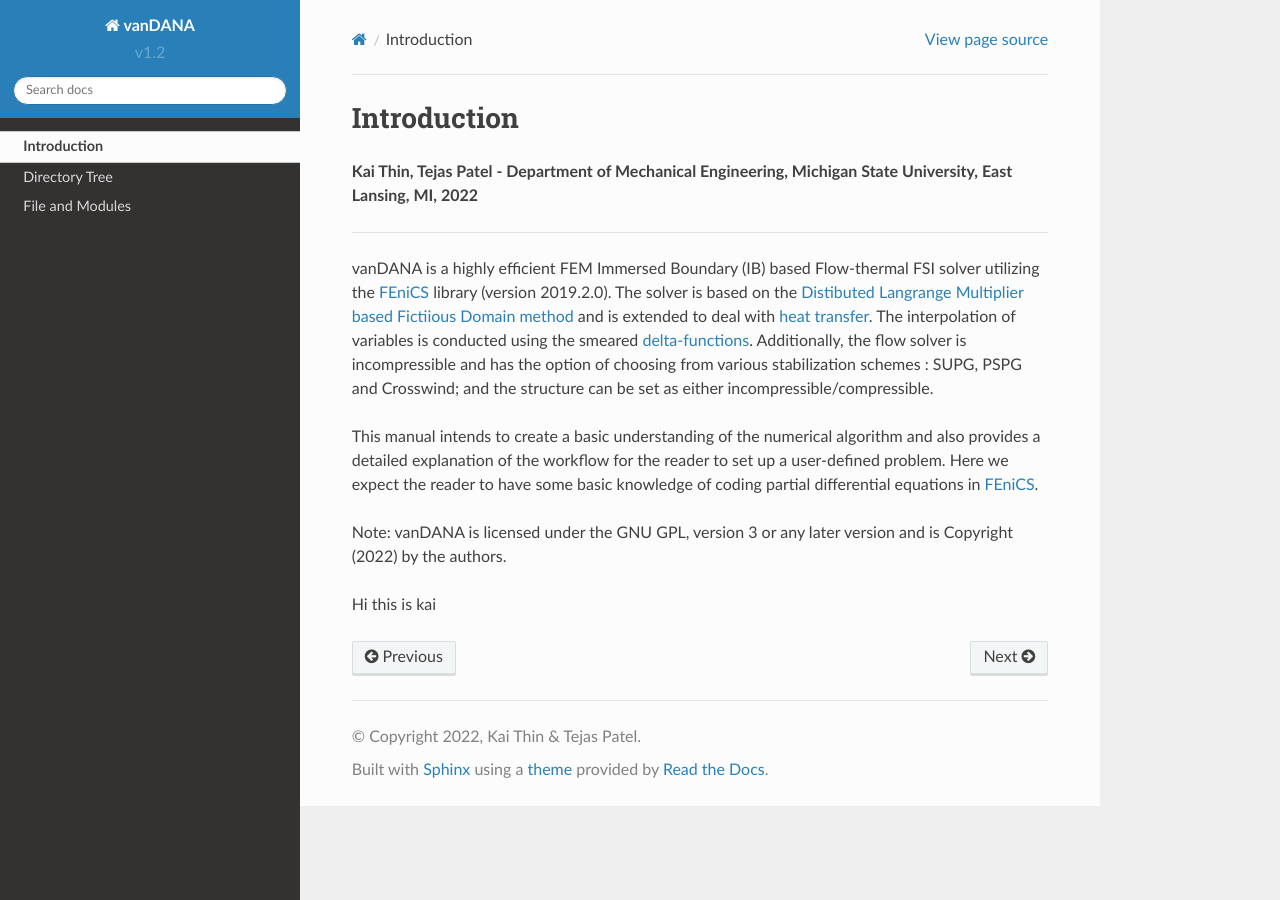
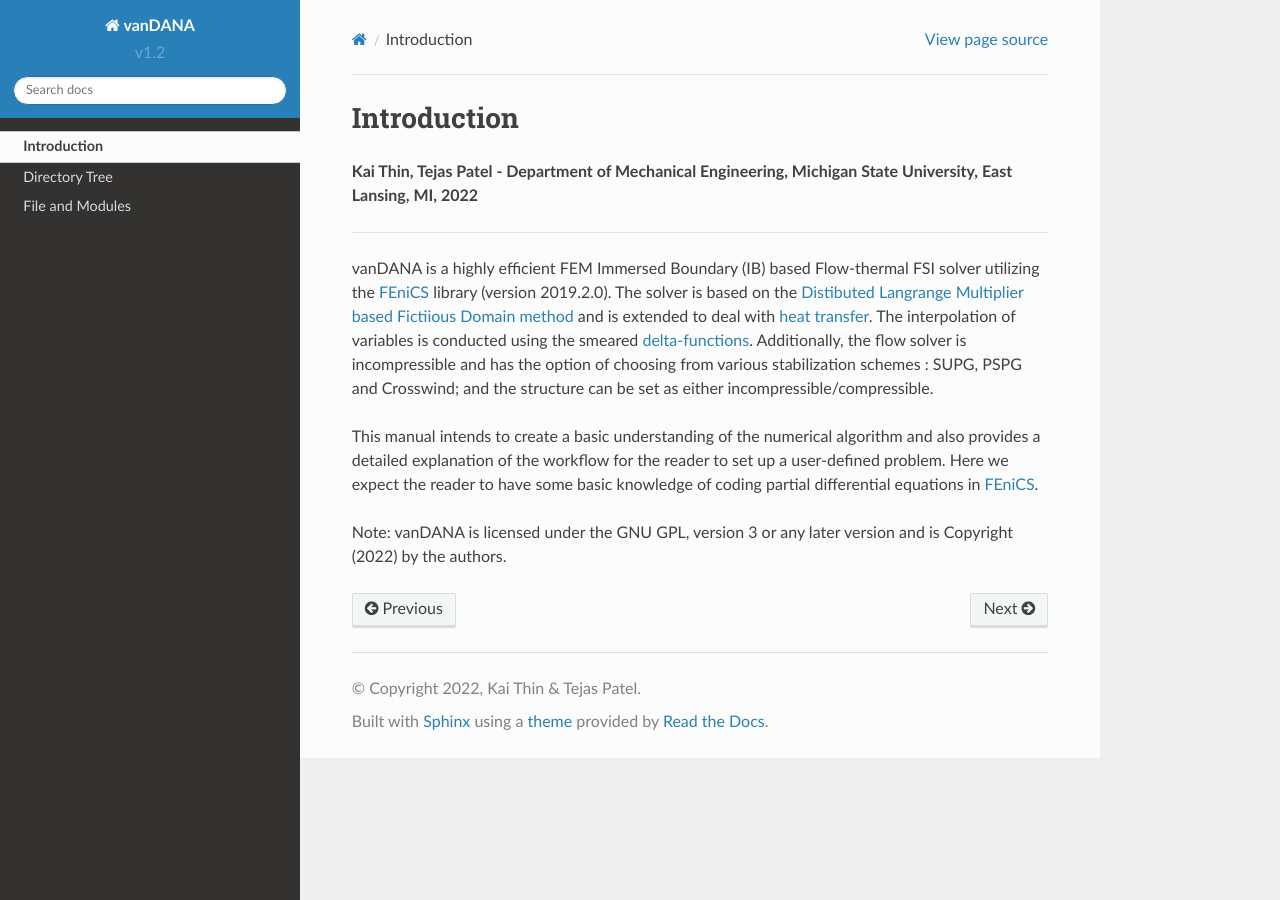
Before and after one commit to kaithin5/test, a Sphinx documentation site: the page built from docs/source/introduction.rst, in a window 1280 px wide. Built offline with Sphinx 7.4.7 and the Read the Docs theme 2.0.0, drawn with Linux system fonts in a browser that asks for light colours.

Commit message:
Update introduction.rst

```diff
--- a/docs/source/introduction.rst
+++ b/docs/source/introduction.rst
@@ -15,5 +15,3 @@ vanDANA is a highly efficient FEM Immersed Boundary (IB) based Flow-thermal FSI
 This manual intends to create a basic understanding of the numerical algorithm and also provides a detailed explanation of the workflow for the reader to set up a user-defined problem. Here we expect the reader to have some basic knowledge of coding partial differential equations in `FEniCS <https://fenicsproject.org>`__.
 
 Note: vanDANA is licensed under the GNU GPL, version 3 or any later version and is Copyright (2022) by the authors.
-
-Hi this is kai
```
